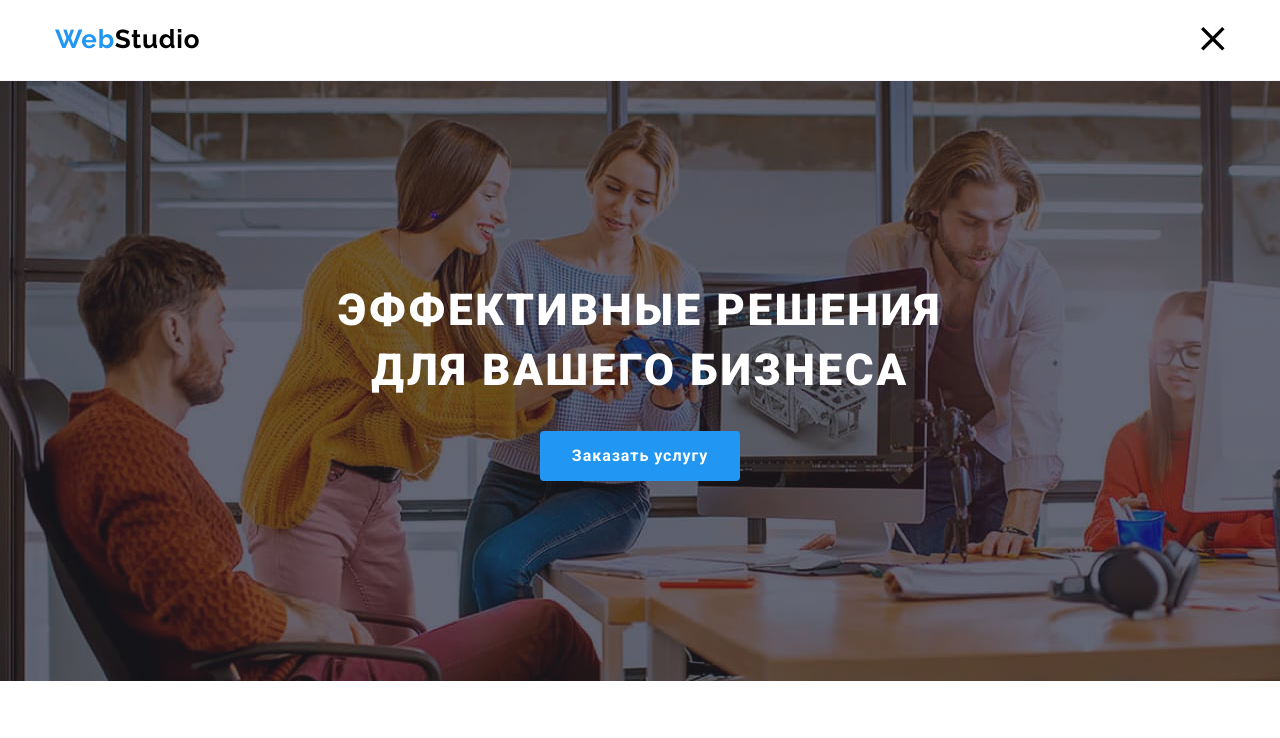
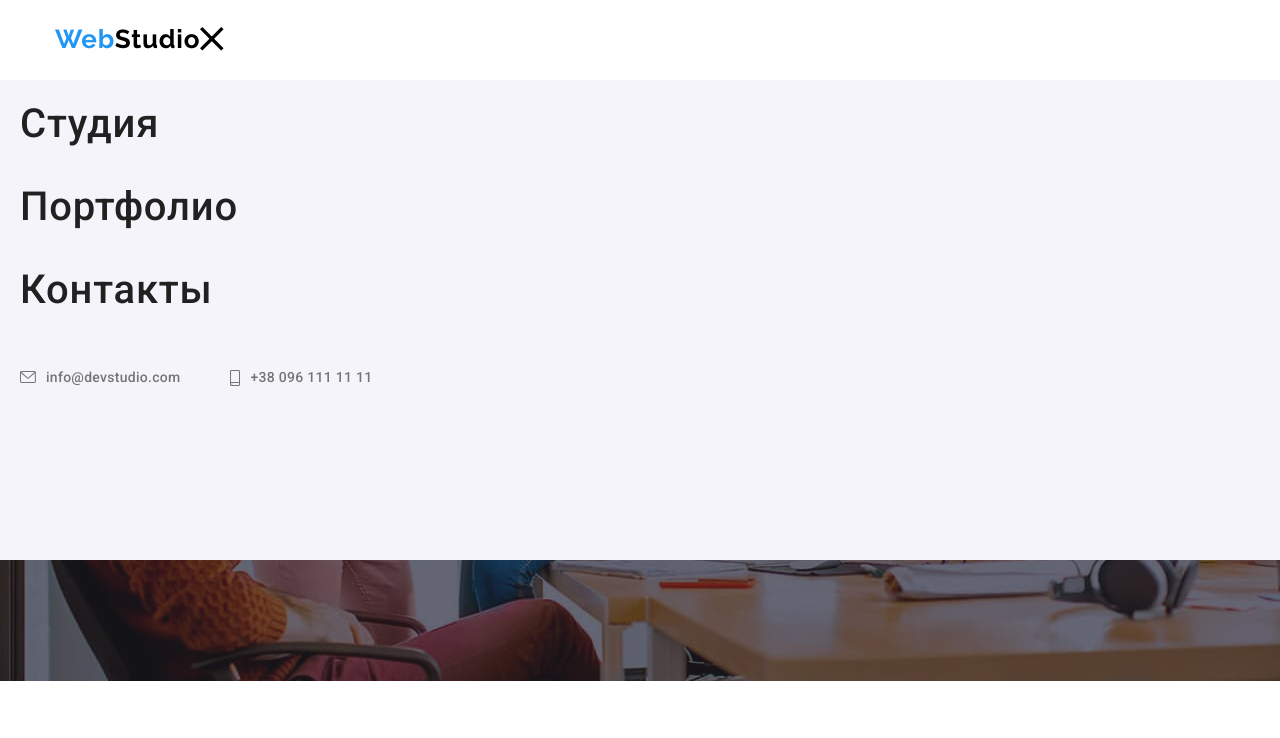
Before and after one commit to VadimZaets/WebStudioHtml, a plain HTML site: page index.html in a window 1280 px wide. Shown: the top 738 px of the page. Drawn offline with nearby package versions, Linux system fonts and the light colour scheme.

Commit message:
menu adaptive

```diff
--- a/sass/mobile/_contacts.scss
+++ b/sass/mobile/_contacts.scss
@@ -1,3 +1,51 @@
+.contacts {
+  display: flex;
+  align-items: center;
+}
+.contacts__item {
+  &:not(:last-child) {
+    margin-right: 50px;
+  }
+}
+.contacts__item--mail,
+.contacts__item--tel {
+  display: flex;
+  align-items: center;
+  font-weight: 500;
+  font-size: 14px;
+  line-height: 1.14;
+  letter-spacing: 0.02em;
+  color: var(--primary-text-color);
+  transition: color 250ms cubic-bezier(0.4, 0, 0.2, 1);
+  text-decoration: none;
+}
+.contacts__item--mail:hover,
+.contacts__item--mail:focus,
+.contacts__item--tel:hover,
+.contacts__item--tel:focus {
+  color: var(--accent-text-color);
+}
+.contacts__mail--icon {
+  fill: var(--primary-text-color);
+  width: 16px;
+  height: 12px;
+  margin-right: 10px;
+  transition: fill 250ms cubic-bezier(0.4, 0, 0.2, 1);
+  .contacts__item--mail:hover & {
+    fill: var(--accent-text-color);
+  }
+}
+.contacts__tel--icon {
+  fill: var(--primary-text-color);
+  width: 10px;
+  height: 16px;
+  margin-right: 10px;
+  transition: fill 250ms cubic-bezier(0.4, 0, 0.2, 1);
+  .contacts__item--tel:hover & {
+    fill: var(--accent-text-color);
+  }
+}
+
 .contacts__footer--address {
   font-size: 14px;
   line-height: 1.71;
@@ -7,20 +55,34 @@
 .contacts__footer--item {
   margin-top: 8px;
 }
-@media screen and (max-width: 767px) {
-  .contacts__footer--address {
-    margin-bottom: 8px;
-  }
-}
 
 .contacts__footer--mail,
 .contacts__footer--tel {
   text-decoration: none;
   color: rgba(255, 255, 255, 0.6);
 }
-@media screen and (max-width: 763px) {
+
+@media screen and (max-width: 767px) {
+  .contacts {
+    display: flex;
+    flex-direction: column;
+    align-items: flex-start;
+  }
+  .contacts__footer--address {
+    margin-bottom: 8px;
+  }
   .contacts__footer--section {
     text-align: center;
+  }
+  .contacts__item--mail,
+  .contacts__item--tel {
+    font-weight: 500;
+    font-size: 34px;
+    line-height: 40px;
+  }
+  .contacts__mail--icon,
+  .contacts__tel--icon {
+    display: none;
   }
 }
 @media screen and (min-width: 768px) {
--- a/sass/mobile/_hero.scss
+++ b/sass/mobile/_hero.scss
@@ -1,5 +1,5 @@
 .hero {
-  position: relative;
+  // position: relative;
   background: #2f303a;
   background: #2f303a;
   background-image: linear-gradient(
--- a/sass/mobile/_navigation.scss
+++ b/sass/mobile/_navigation.scss
@@ -38,3 +38,76 @@
     display: block;
   }
 }
+.conteiner__flex--navigation {
+  display: flex;
+  align-items: center;
+  justify-content: space-between;
+}
+.navigation {
+  display: flex;
+  align-items: center;
+}
+
+.site-nav {
+  display: flex;
+  align-items: center;
+}
+.site-nav__item--link {
+  position: relative;
+  color: var(--title-text-color);
+
+  font-size: 14px;
+  line-height: 1.14;
+  letter-spacing: 0.02em;
+  font-weight: 500;
+  transition: color 250ms cubic-bezier(0.4, 0, 0.2, 1);
+
+  text-decoration: none;
+  &::after {
+    position: absolute;
+    left: 0;
+    bottom: -32px;
+    transform: scaleX(0);
+    transition: transform 250ms cubic-bezier(0.4, 0, 0.2, 1);
+
+    content: "";
+    display: block;
+    width: 100%;
+    height: 4px;
+    background-color: #2196f3;
+    border-radius: 2px;
+  }
+}
+
+.site-nav__item {
+  &:not(:last-child) {
+    margin-right: 50px;
+  }
+}
+@media screen and (min-width: 1140px) {
+}
+
+.site-nav__item--link:hover::after {
+  transform: scaleX(1);
+}
+.site-nav__item--link:hover,
+.site-nav__item--link:focus {
+  color: var(--accent-text-color);
+}
+@media screen and (min-width: 450px) {
+  .site-nav {
+    display: flex;
+    flex-direction: column;
+    align-items: flex-start;
+    padding-bottom: 20px;
+  }
+  .site-nav__item--link {
+    font-weight: 500;
+    font-size: 40px;
+    line-height: 1.18;
+    letter-spacing: 0.02em;
+  }
+  .site-nav__item {
+    margin-bottom: 36px;
+  }
+}
```
Also changed, not shown: css/main.css, css/main.min.css, 2 other files.
